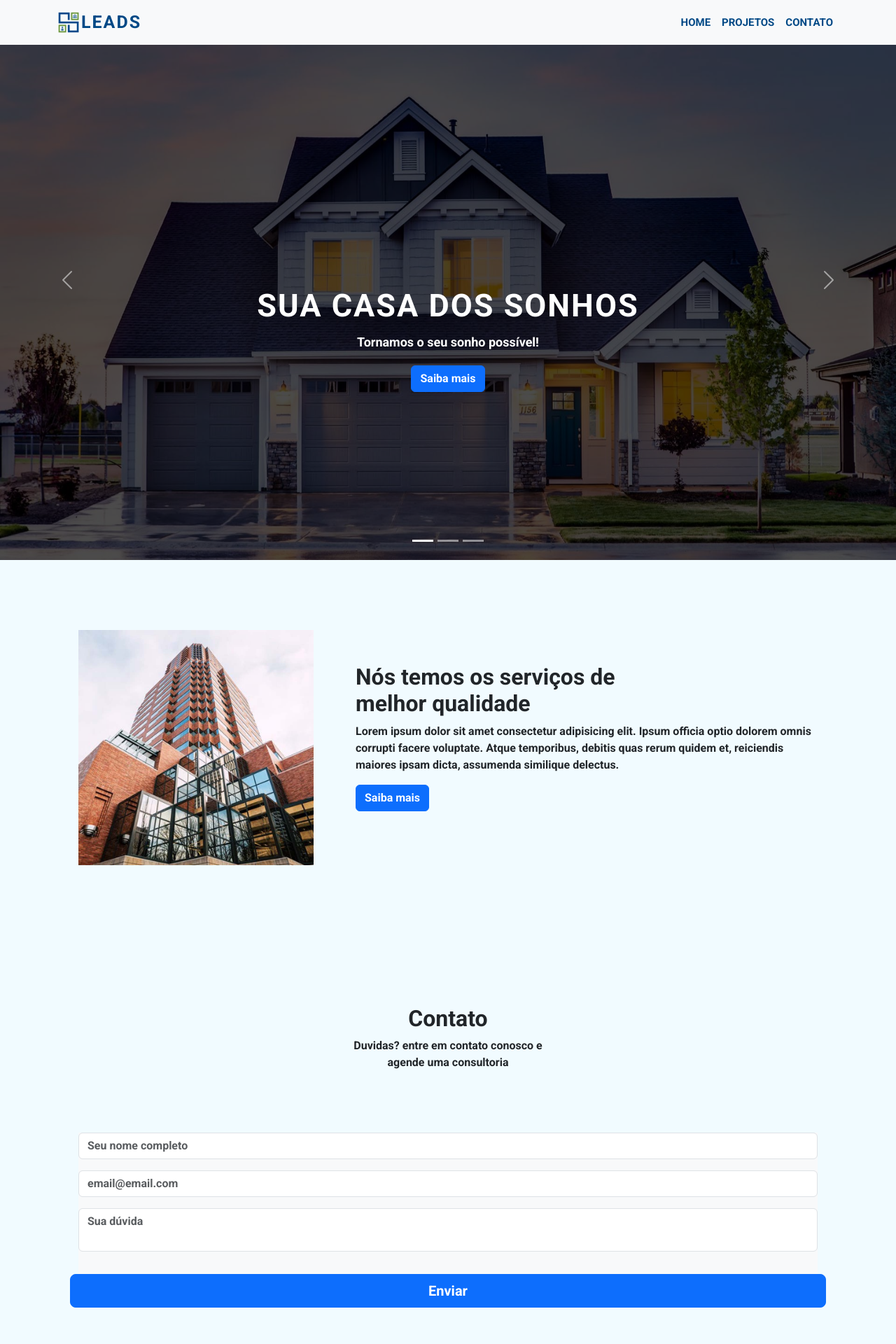
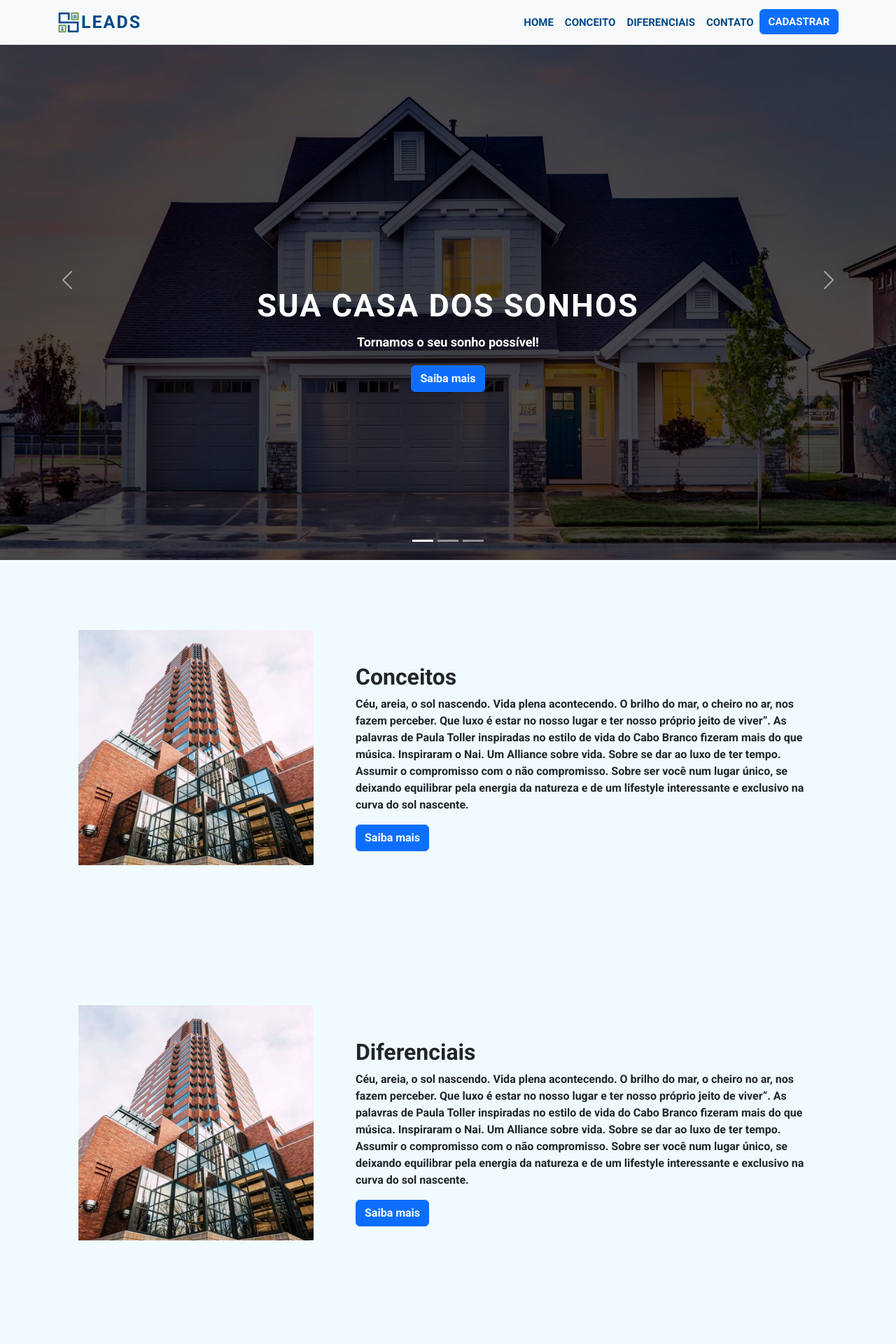
Before and after one commit to GabrielDRamos/Landing-Page-Leads, a PHP site: page / in a window 1280 px wide. Shown: the top 1920 px of the page at 70% size. Run offline with PHP 8.4, Linux system fonts and the light colour scheme.

Commit message:
feat fix: mudando index para .html

```diff
--- a/index.php
+++ b/index.html
@@ -36,10 +36,17 @@
                             <a class="nav-link" href="#">Home</a>
                         </li>
                         <li class="nav-item">
-                            <a class="nav-link" href="#projetos">Projetos</a>
+                            <a class="nav-link" href="#conceitos">Conceito</a>
+                        </li>
+                        <li class="nav-item">
+                            <a class="nav-link" href="#diferenciais">Diferenciais</a>
                         </li>
                         <li class="nav-item">
                             <a class="nav-link" href="#contato">Contato</a>
+                        </li>
+
+                        <li class="nav-item">
+                            <a id="cadastro" class=" text-white btn btn-primary" href="#">Cadastrar</a>
                         </li>
                     </ul>
                 </div>
@@ -62,7 +69,7 @@
                     <div class="carousel-caption  ">
                         <h5>Sua casa dos sonhos</h5>
                         <p>Tornamos o seu sonho possível!</p>
-                        <p><a href="#" class="btn btn-primary mt-3">Saiba mais</a></p>
+                        <p><a href="#contato" class="btn btn-primary mt-3">Saiba mais</a></p>
                     </div>
 
                 </div>
@@ -71,7 +78,7 @@
                     <div class="carousel-caption ">
                         <h5>Dedicação total</h5>
                         <p>Nos empenhos e não desistimos do seu sucesso.</p>
-                        <p><a href="#" class="btn btn-primary mt-3">Saiba mais</a></p>
+                        <p><a href="#contato" class="btn btn-primary mt-3">Saiba mais</a></p>
                     </div>
                 </div>
                 <div class="carousel-item">
@@ -79,7 +86,7 @@
                     <div class="carousel-caption ">
                         <h5>Construção honesta</h5>
                         <p>Transparência em cada etapa.</p>
-                        <p><a href="#" class="btn btn-primary mt-3">Saiba mais</a></p>
+                        <p><a href="#contato" class="btn btn-primary mt-3">Saiba mais</a></p>
                     </div>
                 </div>
             </div>
@@ -96,7 +103,7 @@
 
     <!-- Projetos section-->
 
-    <section id="projetos" class="projetos section-padding">
+    <section id="conceitos" class="projetos section-padding">
         <div class="container">
             <div class="row">
                 <div class="col-lg-4 col-md-12 col-12">
@@ -106,17 +113,36 @@
                 </div>
                 <div class="col-lg-8 col-md-12 col-12 ps-lg-5 mt-md-5">
                     <div class="about-text">
-                        <h2>Nós temos os serviços de <br> melhor qualidade</h2>
-                        <p>Lorem ipsum dolor sit amet consectetur adipisicing elit. Ipsum officia optio dolorem omnis
-                            corrupti facere voluptate. Atque temporibus, debitis quas rerum quidem et, reiciendis
-                            maiores ipsam dicta, assumenda similique delectus.</p>
-                        <a href="#" class="btn btn-primary">Saiba mais</a>
+                        <h2>Conceitos</h2>
+                        <p>Céu, areia, o sol nascendo. Vida plena acontecendo. O brilho do mar, o cheiro no ar, nos fazem perceber. Que luxo é estar no nosso lugar e ter nosso próprio jeito de viver”.  As palavras de Paula Toller inspiradas no estilo de vida do Cabo Branco fizeram mais do que música. Inspiraram o Nai. Um Alliance sobre vida. Sobre se dar ao luxo de ter tempo. Assumir o compromisso com o não compromisso. Sobre ser você num lugar único, se deixando equilibrar pela energia da natureza e de um lifestyle interessante e exclusivo na curva do sol nascente.</p>
+                        <a href="#contato" class="btn btn-primary">Saiba mais</a>
                     </div>
 
                 </div>
             </div>
         </div>
     </section>
+
+    <!-- Diferenciais section-->
+    <section id="diferenciais" class="projetos section-padding">
+            <div class="container">
+                <div class="row">
+                    <div class="col-lg-4 col-md-12 col-12">
+                        <div class="projetos-img">
+                            <img src="./assets/about.jpg" alt="" class="img-fluid">
+                        </div>
+                    </div>
+                    <div class="col-lg-8 col-md-12 col-12 ps-lg-5 mt-md-5">
+                        <div class="about-text">
+                            <h2>Diferenciais</h2>
+                            <p>Céu, areia, o sol nascendo. Vida plena acontecendo. O brilho do mar, o cheiro no ar, nos fazem perceber. Que luxo é estar no nosso lugar e ter nosso próprio jeito de viver”.  As palavras de Paula Toller inspiradas no estilo de vida do Cabo Branco fizeram mais do que música. Inspiraram o Nai. Um Alliance sobre vida. Sobre se dar ao luxo de ter tempo. Assumir o compromisso com o não compromisso. Sobre ser você num lugar único, se deixando equilibrar pela energia da natureza e de um lifestyle interessante e exclusivo na curva do sol nascente.</p>
+                            <a href="#contato" class="btn btn-primary">Saiba mais</a>
+                        </div>
+
+                    </div>
+                </div>
+            </div>
+        </section>
 
 
     <!-- Contato section-->
--- a/style.css
+++ b/style.css
@@ -59,6 +59,7 @@ body {
   font-weight: 500;
 }
 
+
 .navbar-brand {
   color: #004986;
   font-size: 25px;
```
